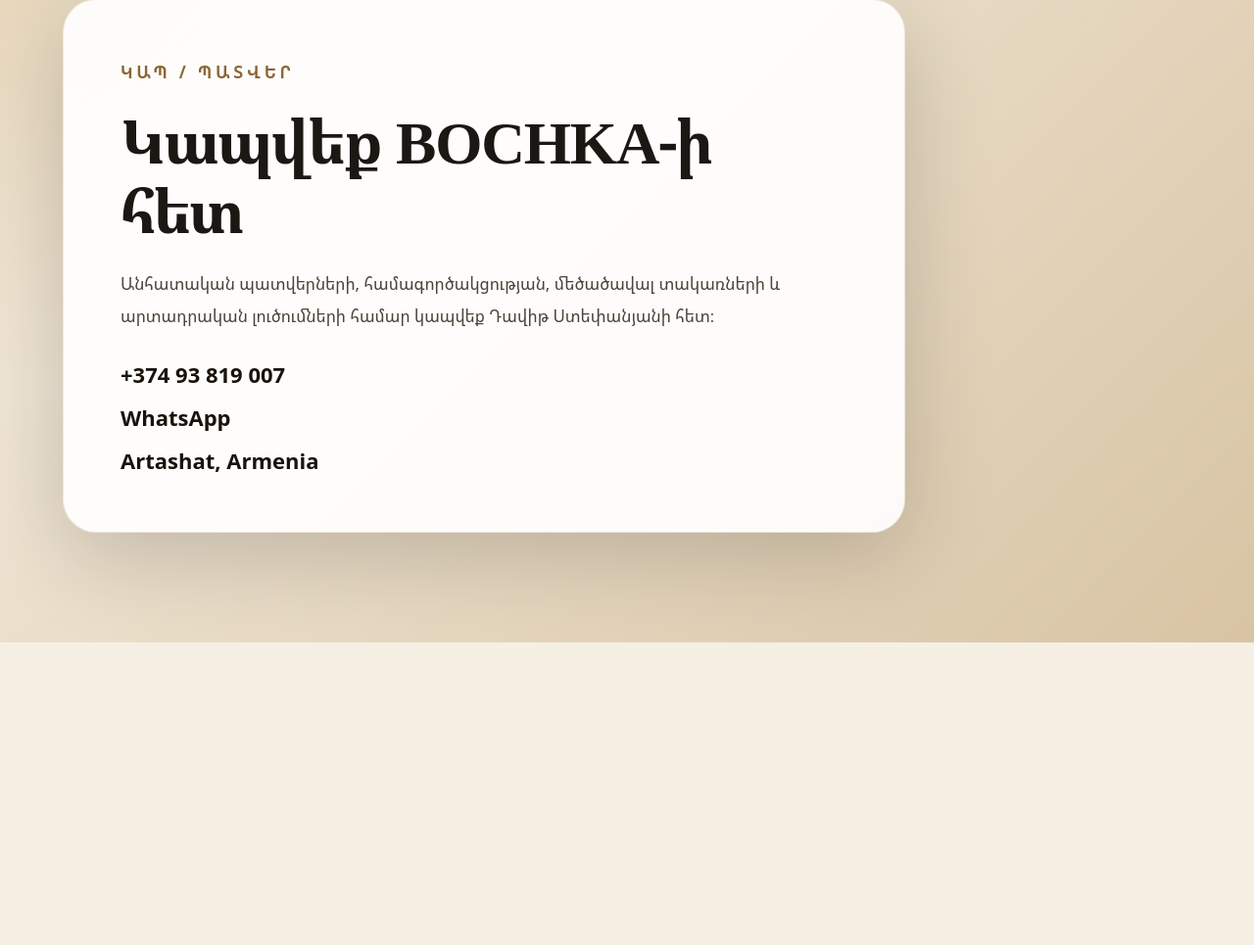
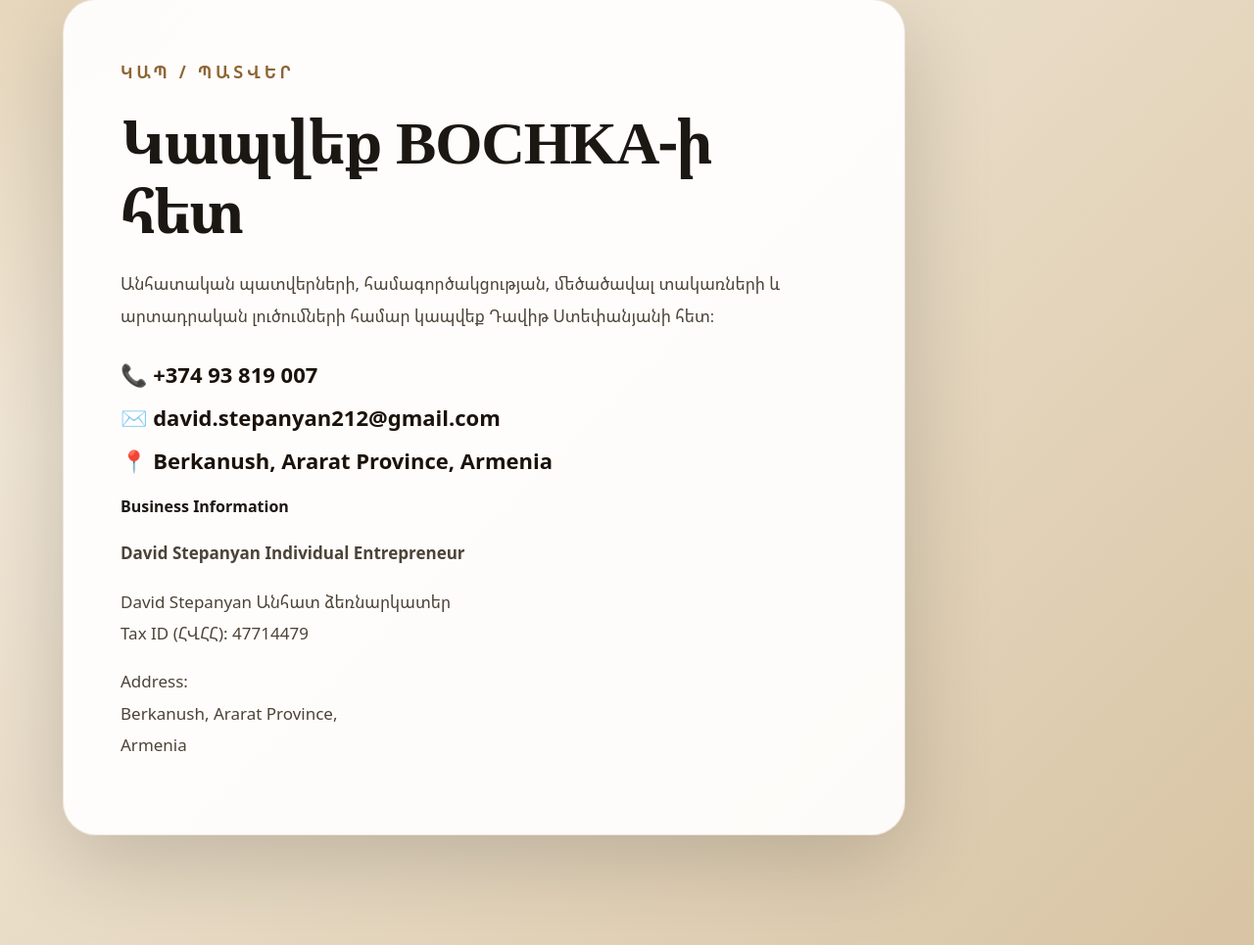
Before and after one commit to gregorstepan11-lab/bochka.am, a plain HTML site: page index.html in a window 1280 px wide. Shown: the part 10813-11778 px from the top of the page at 98% size. Before the commit the page ends 11469 px from the top, so only its background shows below. Drawn offline with Linux system fonts and the light colour scheme.

Commit message:
Update index.html

```diff
--- a/index.html
+++ b/index.html
@@ -221,10 +221,27 @@
         <h2>Կապվեք BOCHKA-ի հետ</h2>
         <p>Անհատական պատվերների, համագործակցության, մեծածավալ տակառների և արտադրական լուծումների համար կապվեք Դավիթ Ստեփանյանի հետ։</p>
         <div class="contact-list">
-          <a href="tel:+37493819007">+374 93 819 007</a>
-          <a href="https://wa.me/37493819007">WhatsApp</a>
-          <span>Artashat, Armenia</span>
-        </div>
+  <a href="tel:+37493819007">📞 +374 93 819 007</a>
+  <a href="mailto:david.stepanyan212@gmail.com">✉️ david.stepanyan212@gmail.com</a>
+  <span>📍 Berkanush, Ararat Province, Armenia</span>
+</div>
+
+<div class="company-info">
+  <h4>Business Information</h4>
+
+  <p><strong>David Stepanyan Individual Entrepreneur</strong></p>
+
+  <p>
+    David Stepanyan Անհատ ձեռնարկատեր<br>
+    Tax ID (ՀՎՀՀ): 47714479
+  </p>
+
+  <p>
+    Address:<br>
+    Berkanush, Ararat Province,<br>
+    Armenia
+  </p>
+</div>
       </div>
     </section>
   </main>
```
